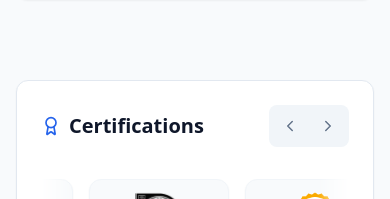
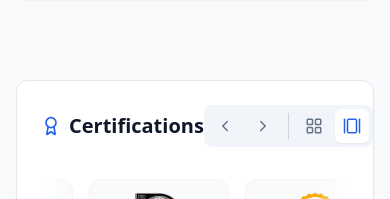
Before and after one commit to jbenjamin98/my-portfolio, a React (Vite) app: page / in a window 390 px wide. Shown: the part 4724-4923 px from the top of the page. Built offline with nearby package versions, Linux system fonts and the light colour scheme.

Commit message:
Fixed carousel issues in mobile

```diff
--- a/src/App.jsx
+++ b/src/App.jsx
@@ -901,19 +901,19 @@ export default function Portfolio() {
                           >
                             <ChevronRight size={18} />
                           </button>
-                          <div className="w-px bg-slate-300 dark:bg-slate-600 mx-1 my-1 hidden md:block"></div>
+                          <div className="w-px bg-slate-300 dark:bg-slate-600 mx-1 my-1"></div>
                         </>
                       )}
                       <button
                         onClick={() => setCertView('grid')}
-                        className={`hidden md:block p-2 rounded-md transition-all ${certView === 'grid' ? 'bg-white dark:bg-slate-600 shadow-sm text-blue-600 dark:text-blue-400' : 'text-slate-500 dark:text-slate-400 hover:text-slate-700 dark:hover:text-slate-200'}`}
+                        className={`p-2 rounded-md transition-all ${certView === 'grid' ? 'bg-white dark:bg-slate-600 shadow-sm text-blue-600 dark:text-blue-400' : 'text-slate-500 dark:text-slate-400 hover:text-slate-700 dark:hover:text-slate-200'}`}
                         title="Grid View"
                       >
                         <LayoutGrid size={18} />
                       </button>
                       <button
                         onClick={() => setCertView('carousel')}
-                        className={`hidden md:block p-2 rounded-md transition-all ${certView === 'carousel' ? 'bg-white dark:bg-slate-600 shadow-sm text-blue-600 dark:text-blue-400' : 'text-slate-500 dark:text-slate-400 hover:text-slate-700 dark:hover:text-slate-200'}`}
+                        className={`p-2 rounded-md transition-all ${certView === 'carousel' ? 'bg-white dark:bg-slate-600 shadow-sm text-blue-600 dark:text-blue-400' : 'text-slate-500 dark:text-slate-400 hover:text-slate-700 dark:hover:text-slate-200'}`}
                         title="Carousel View"
                       >
                         <GalleryHorizontal size={18} />
@@ -926,7 +926,7 @@ export default function Portfolio() {
                       {groupedCertifications.map(([category, certs]) => (
                         <div key={category}>
                           <h4 className="text-sm font-bold uppercase text-slate-500 dark:text-slate-400 mb-4 border-b border-slate-200 dark:border-slate-700 pb-2">{category}</h4>
-                          <div className="grid grid-cols-1 md:grid-cols-3 gap-4">
+                          <div className="grid grid-cols-2 md:grid-cols-3 gap-4">
                             {certs.map((cert, idx) => (
                               <CertificationItem key={`${cert.name}-${idx}`} cert={cert} />
                             ))}
@@ -937,7 +937,7 @@ export default function Portfolio() {
                   ) : (
                     <div
                       ref={scrollContainerRef}
-                      className={`relative w-full overflow-x-hidden py-2 ${isDragging ? 'cursor-grabbing' : 'cursor-grab'}`}
+                      className={`relative w-full overflow-x-hidden py-2 touch-none ${isDragging ? 'cursor-grabbing' : 'cursor-grab'}`}
                       onMouseEnter={() => setIsPaused(true)}
                       onMouseLeave={handleMouseLeave}
                       onMouseDown={handleMouseDown}
```
